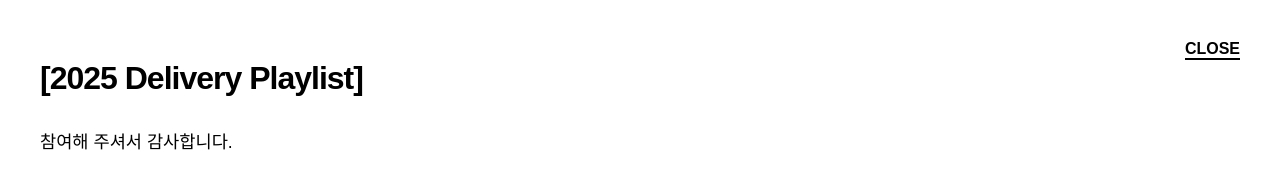
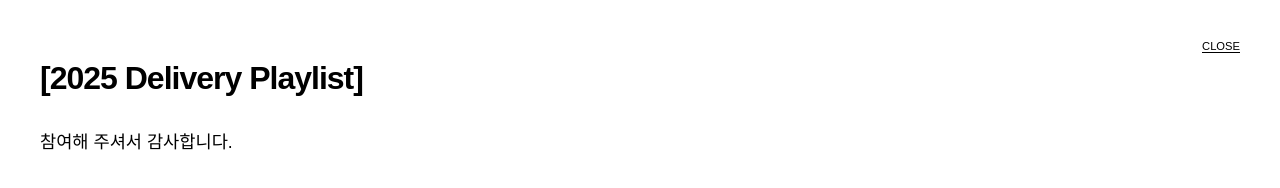
Before and after one commit to jaeyngw00/jaeyngw00.github.io, a plain HTML site: page index.html in a window 1280 px wide. Both pictures are taken after a click on the element "ABOUT". Drawn offline with Linux system fonts and the light colour scheme; grey boxes are pictures that could not be loaded; a web font is replaced by a local one.

Commit message:
Adjust styles and font sizes for about button

```diff
--- a/index.html
+++ b/index.html
@@ -144,10 +144,10 @@
 <body>
 
     <div id="splash-screen"><div class="splash-logo"></div></div>
-	<div id="about-btn" onclick="toggleAbout(true)" style="position: fixed; top: 40px; right: 40px; z-index: 1001; cursor: pointer; font-weight: 700; font-size: 1rem; border: 1px solid #fff; padding: 5px 15px; letter-spacing: 1px; color: #fff;">ABOUT</div>
+	<div id="about-btn" onclick="toggleAbout(true)" style="position: fixed; top: 40px; right: 40px; z-index: 1001; cursor: pointer; font-weight: 700; font-size: 0.7rem; border: 1px solid #fff; padding: 3px 9px; letter-spacing: 1px; color: #fff;">ABOUT</div>
 
 <div id="about-page" style="display:none; position:fixed; top:0; left:0; width:100%; height:100%; background:#ffffff; z-index:9999; color:#000000; padding:60px 40px; overflow-y: auto;">
-    <div onclick="toggleAbout(false)" style="position: absolute; top: 40px; right: 40px; cursor: pointer; font-weight: 800; font-size: 1rem; border-bottom: 2px solid #000;">CLOSE</div>
+    <div onclick="toggleAbout(false)" style="position: absolute; top: 40px; right: 40px; cursor: pointer; font-weight: 400; font-size: 0.7rem; border-bottom: 1px solid #000;">CLOSE</div>
 
     <div style="max-width: 600px; text-align: left;">
         <h1 style="font-size: 2rem; font-weight: 800; margin-bottom: 30px; letter-spacing: -1px;">[2025 Delivery Playlist]</h1>
```
